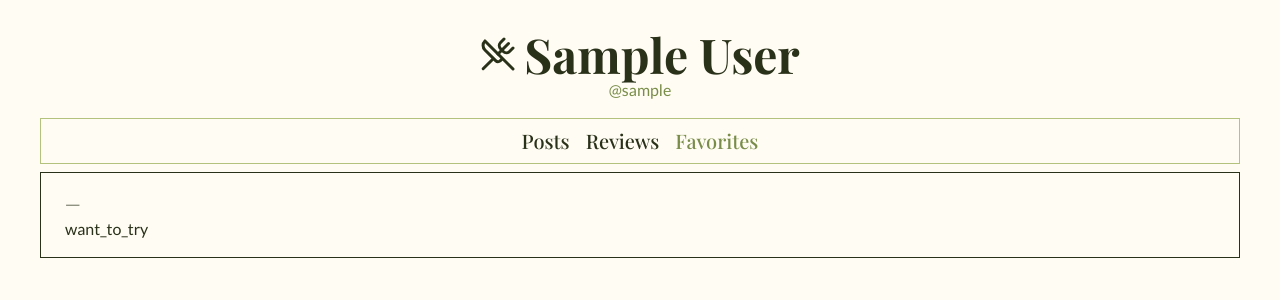
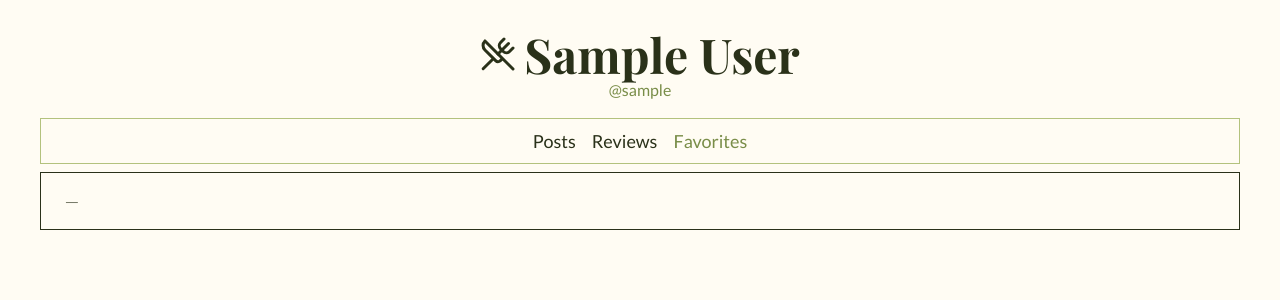
Before and after one commit to PBP-2024-F04/paku, a Django app: a page that uses profiles/templates/profile_favorite.html in a window 1280 px wide. Shown: the part 82-382 px from the top of the page. Run offline with Django 4.2, Linux system fonts and the light colour scheme; data comes from the database, SQL or seed files in the repository; tables that the repository leaves empty hold one stand-in row (values such as "Sample post"); some libraries are stand-ins or nearby versions; some web fonts are replaced.

Commit message:
feat: improve profile pages

```diff
--- a/profiles/templates/components/tab_item.html
+++ b/profiles/templates/components/tab_item.html
@@ -1,8 +1,6 @@
 <a
   href="{% url href user.username %}"
-  class="text-center"
+  class="text-center font-medium text-lg {% if request.resolver_match.view_name == href %}text-moss-green{% endif %}"
 >
-  <h6 class="font-medium text-xl {% if request.resolver_match.view_name == href %}text-moss-green{% endif %}">
-    {{ label }}
-  </h6>
+  {{ label }}
 </a>
--- a/profiles/templates/profile_favorite.html
+++ b/profiles/templates/profile_favorite.html
@@ -4,8 +4,12 @@
   <main>
     {% for favorite in favorites %}
     <div class="border px-6 py-4 border-moss-green-darker my-2">
-      <h1 class="text-lg">{{ favorite.product.product_name }} &mdash; {{ favorite.product.restaurant }}</h1>
-      <p>{{ favorite.category }}</p>
+      <h1 class="text-md hover:underline">
+        <a href="{% url 'products:view_product' favorite.product.id %}">
+          <strong>{{ favorite.product.product_name }}</strong>
+          &mdash; {{ favorite.product.restaurant }}
+        </a>
+      </h1>
     </div>
     {% endfor %}
   </main>
--- a/profiles/templates/profile_products.html
+++ b/profiles/templates/profile_products.html
@@ -4,7 +4,10 @@
   <main>
     {% for product in products %}
     <div class="border px-6 py-4 border-moss-green-darker my-2">
-      <h1 class="text-lg">{{ product.product_name }} &mdash; {{ product.restaurant }}</h1>
+      <h1 class="text-lg">
+        <strong>{{ product.product_name }}</strong>
+        &mdash; {{ product.restaurant }}
+      </h1>
       <p>Rp{{ product.price }}</p>
       <p class="break-words">
         {{ product.description|linebreaksbr }}
```
Also changed, not shown: profiles/templates/profile_reviews.html (+6 -1 lines).
